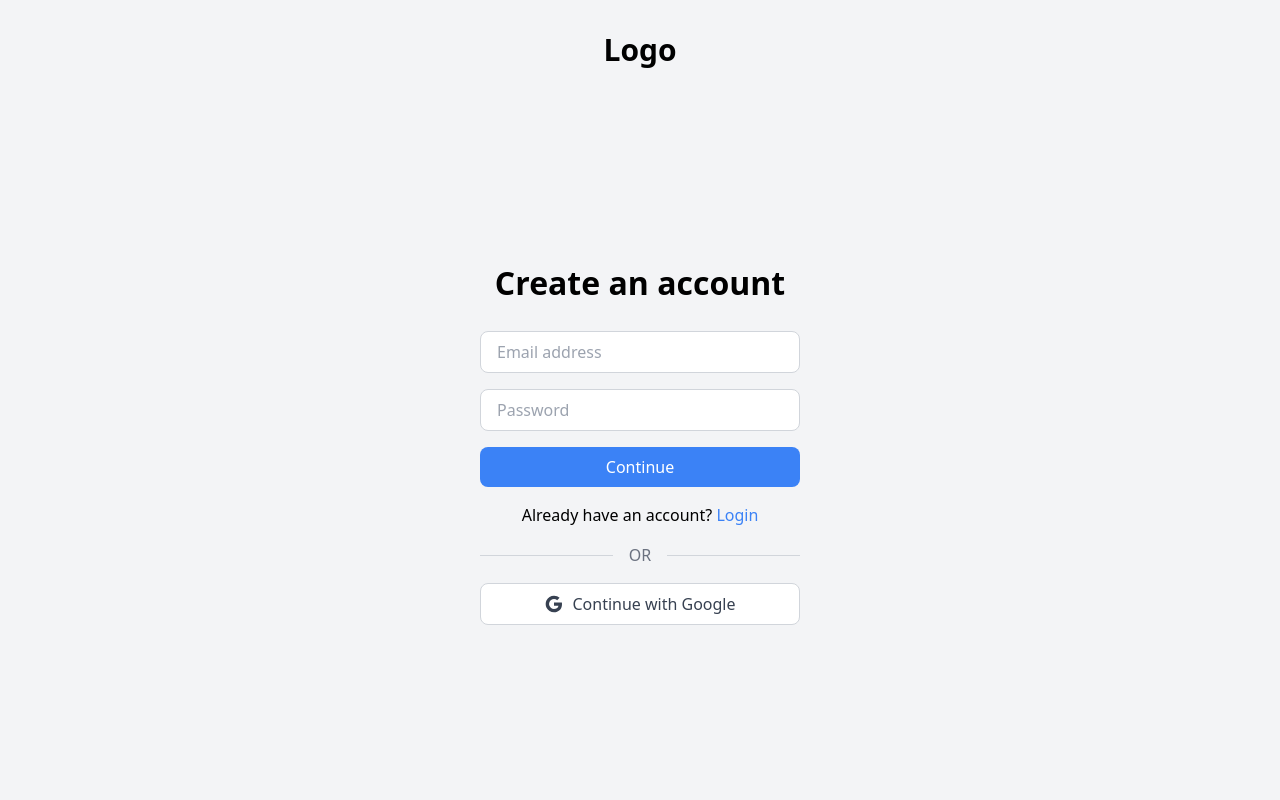
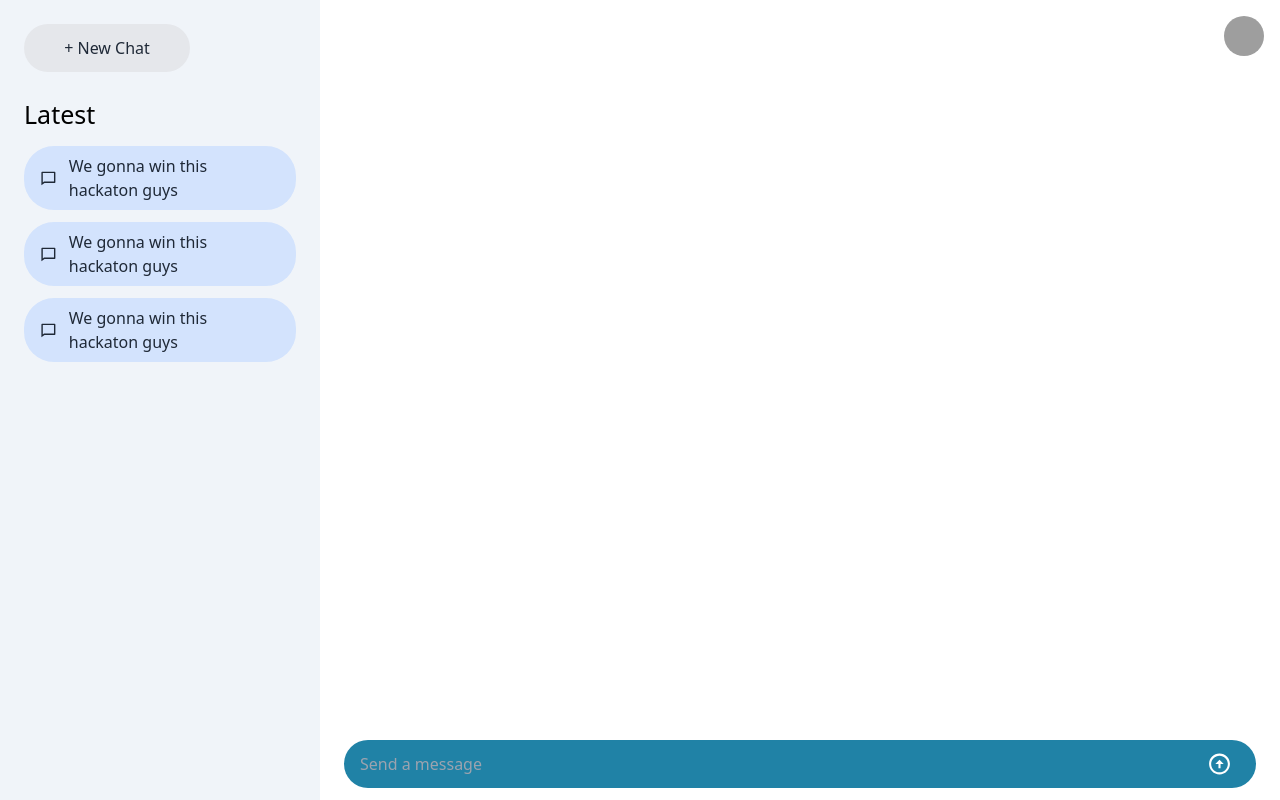
Before and after one commit to comnk/aiassistant-frontend, a React (Create React App) app: page / in a window 1280 px wide. Built offline with nearby package versions, Linux system fonts and the light colour scheme; grey boxes are pictures that could not be loaded; the HTML template or start-up script is replaced by a standard one.

Commit message:
added the main page

```diff
--- a/src/App.js
+++ b/src/App.js
@@ -3,12 +3,14 @@ import "./index.css";
 import { BrowserRouter as Router, Routes, Route } from "react-router-dom";
 import Register from "./Components/Register/Register";
 import Login from "./Components/Login/Login";
+import Chat from "./Components/Chat/Chat";
 
 const App = () => {
   return (
     <Router>
       <Routes>
-        <Route path="/" element={<Register />} />
+        <Route path="/" element={<Chat />} />
+        <Route path="/signup" element={<Register />} />
         <Route path="/signin" element={<Login />} />
       </Routes>
     </Router>
--- /dev/null
+++ b/src/Components/Chat/Chat.jsx
@@ -0,0 +1,55 @@
+import { RiArrowUpCircleLine, RiChat4Line } from "@remixicon/react";
+import React from "react";
+
+const Chat = () => {
+  return (
+    <div className="flex h-screen">
+      {/* Sidebar */}
+      <div className="w-1/4 bg-[#F0F4F9] p-6">
+        <button className="w-[166px] h-[48px] bg-gray-200 text-gray-800 rounded-[30px] mb-6">
+          + New Chat
+        </button>
+        <div>
+          <h2 className="text-[25px] font-medium mb-3">Latest</h2>
+          <ul className="flex flex-col space-y-3">
+            <li className="flex items-center bg-[#D3E3FD] text-gray-800 py-2 px-4 rounded-[30px] cursor-pointer">
+              <RiChat4Line size={20} className="mr-3" /> We gonna win this hackaton guys
+            </li>
+            <li className="flex items-center bg-[#D3E3FD] text-gray-800 py-2 px-4 rounded-[30px] cursor-pointer">
+              <RiChat4Line size={20} className="mr-3" /> We gonna win this hackaton guys
+            </li>
+            <li className="flex items-center bg-[#D3E3FD] text-gray-800 py-2 px-4 rounded-[30px] cursor-pointer">
+              <RiChat4Line size={20} className="mr-3" /> We gonna win this hackaton guys
+            </li>
+          </ul>
+        </div>
+      </div>
+
+      {/* Main Content */}
+      <div className="flex-grow flex flex-col justify-center relative">
+        <div className="absolute bottom-0 left-0 right-0 px-6 py-3">
+          <input
+            type="text"
+            placeholder="Send a message"
+            className="w-full py-3 px-4 rounded-[30px] bg-[#2082A6] text-white focus:outline-none"
+          />
+          <RiArrowUpCircleLine
+            size={25}
+            className="absolute right-[3rem] top-1/2 transform -translate-y-1/2 text-white cursor-pointer"
+          />
+        </div>
+      </div>
+
+      {/* Profile Picture */}
+      <div className="absolute top-4 right-4">
+        <img
+          src="https://i.pinimg.com/564x/e1/e3/de/e1e3de77966641d554e40e090324ea54.jpg"
+          alt="Profile"
+          className="w-10 h-10 rounded-full"
+        />
+      </div>
+    </div>
+  );
+};
+
+export default Chat;
```
